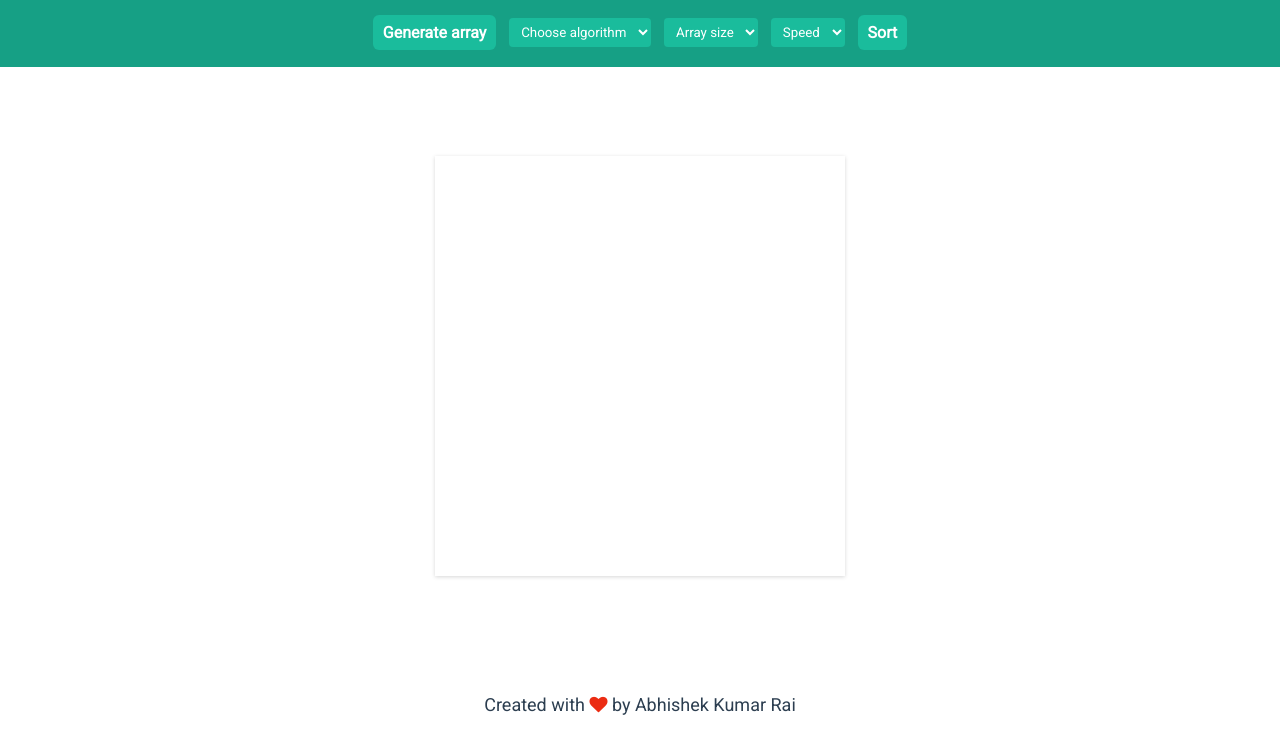
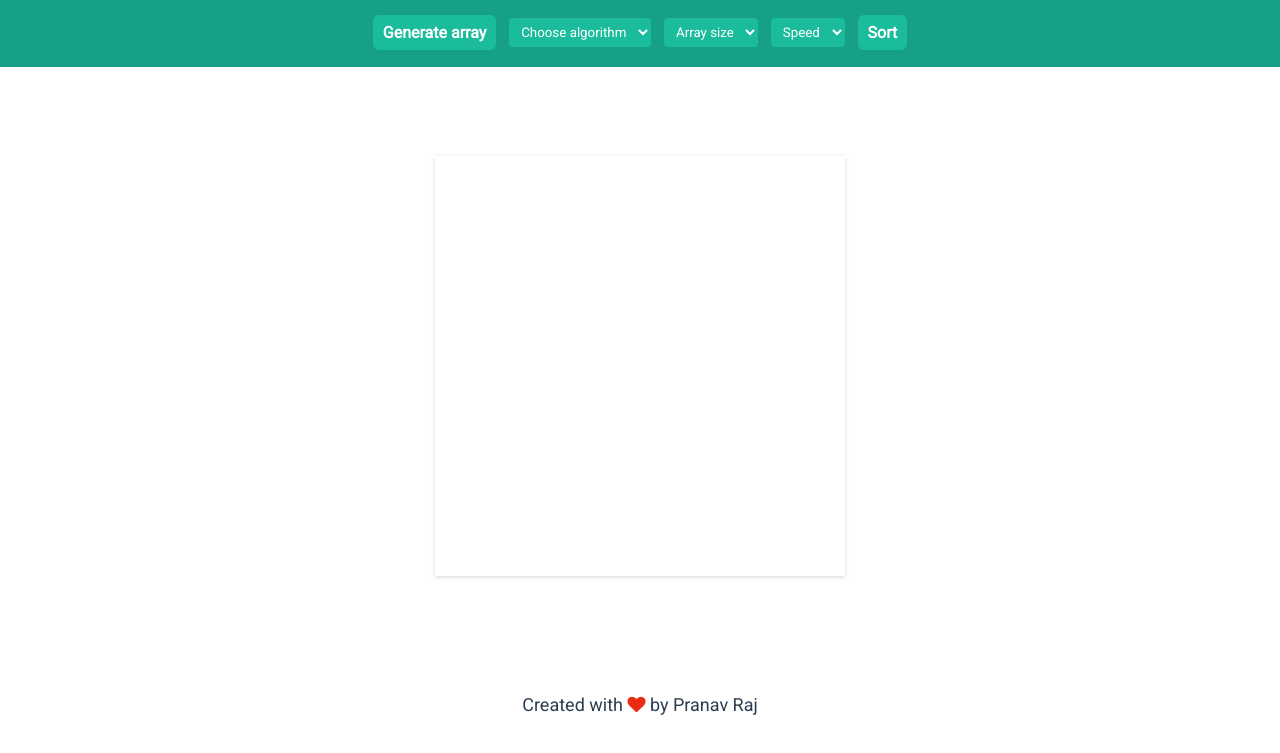
Before and after one commit to rajpranavxc/Sorting-Visualizer, a plain HTML site: page index.html in a window 1280 px wide. Shown: the part 45-798 px from the top of the page. Drawn offline with Linux system fonts and the light colour scheme.

Commit message:
Initial version/files

```diff
--- a/index.html
+++ b/index.html
@@ -66,7 +66,7 @@
     <div class="array"></div>
   </div>
   <footer class="footer">
-    <p>Created with <i class="fa fa-heart"></i> by Abhishek Kumar Rai</p>
+    <p>Created with <i class="fa fa-heart"></i> by Pranav Raj</p>
 
   </footer>
   <script src="./scripts/app.js"></script>
```
